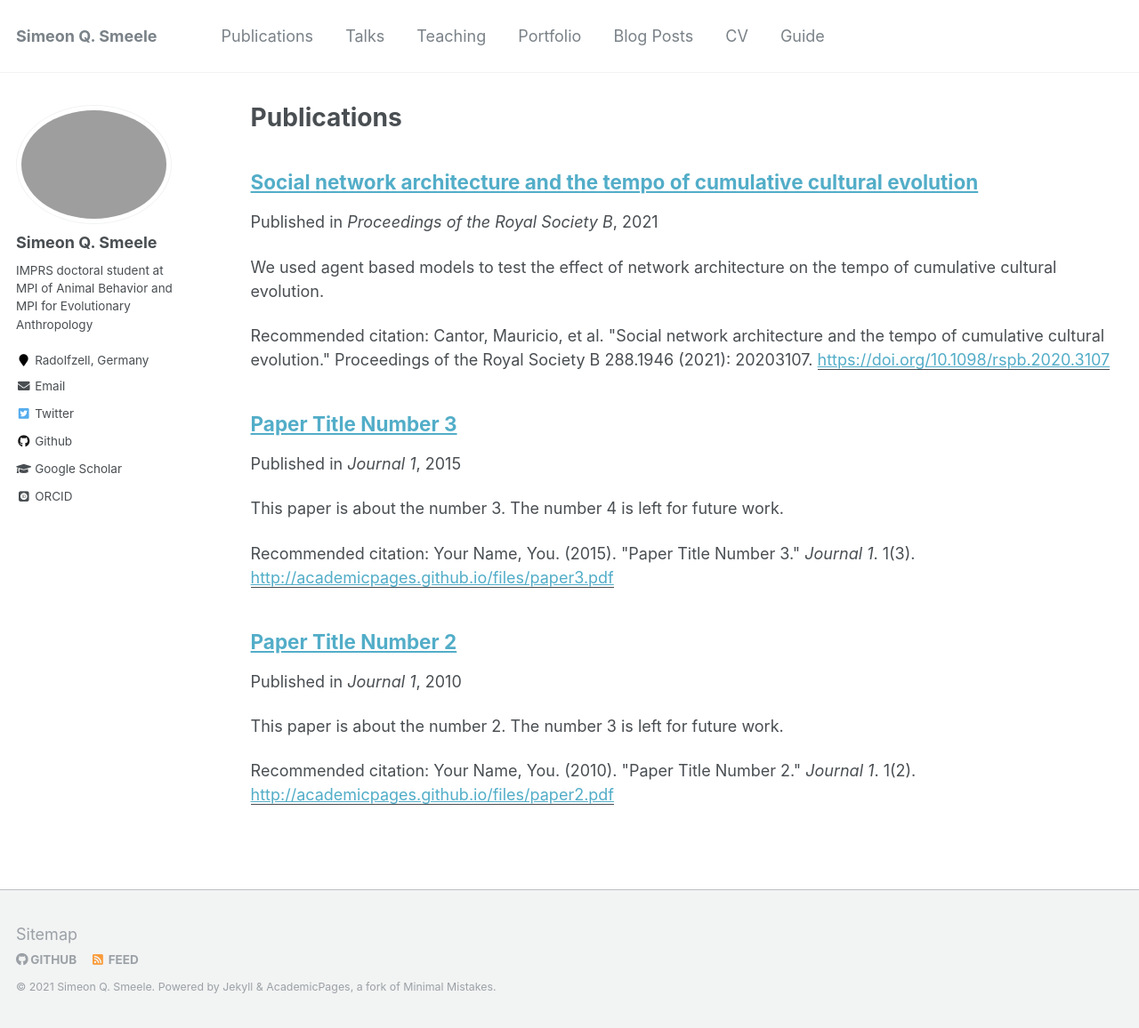
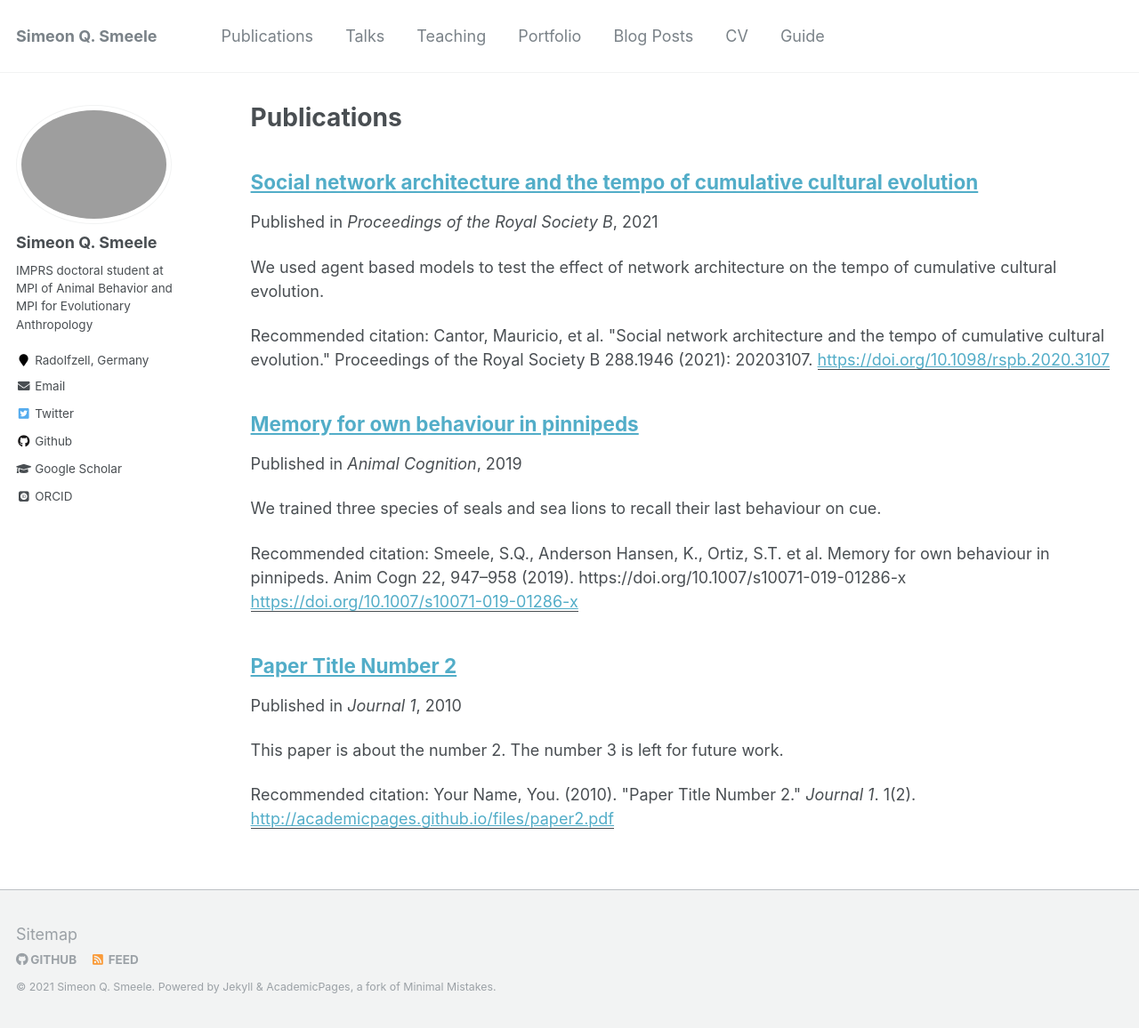
Before and after one commit to simeonqs/simeonqs.github.io, a Jekyll site: the page built from _pages/publications.md, in a window 1280 px wide and 1156 px high. Shown: the whole window at 89% size. Built offline with Jekyll 4.4.1, drawn with Linux system fonts in a browser that asks for light colours; some web fonts are replaced.

Commit message:
Adding second paper and updating first.

```diff
--- a/_publications/2015-10-01-paper-title-number-3.md
+++ /dev/null
@@ -1,15 +0,0 @@
----
-title: "Paper Title Number 3"
-collection: publications
-permalink: /publication/2015-10-01-paper-title-number-3
-excerpt: 'This paper is about the number 3. The number 4 is left for future work.'
-date: 2015-10-01
-venue: 'Journal 1'
-paperurl: 'http://academicpages.github.io/files/paper3.pdf'
-citation: 'Your Name, You. (2015). &quot;Paper Title Number 3.&quot; <i>Journal 1</i>. 1(3).'
----
-This paper is about the number 3. The number 4 is left for future work.
-
-[Download paper here](http://academicpages.github.io/files/paper3.pdf)
-
-Recommended citation: Your Name, You. (2015). "Paper Title Number 3." <i>Journal 1</i>. 1(3).
--- /dev/null
+++ b/_publications/2019_smeele_animal_cognition.md
@@ -0,0 +1,14 @@
+---
+title: "Memory for own behaviour in pinnipeds"
+collection: publications
+permalink: /publication/2019_smeele_animal_cognition
+excerpt: 'We trained three species of seals and sea lions to recall their last behaviour on cue.'
+date: 2019-06-25
+venue: 'Animal Cognition'
+paperurl: 'https://doi.org/10.1007/s10071-019-01286-x'
+citation: 'Smeele, S.Q., Anderson Hansen, K., Ortiz, S.T. et al. Memory for own behaviour in pinnipeds. Anim Cogn 22, 947–958 (2019). https://doi.org/10.1007/s10071-019-01286-x'
+---
+
+This paper is the result of my masters project where we trained sea lions, harbour seals and a grey seal to recall their last behaviour and repeat it on cue. We thereby showed that their are aware of their own behaviours and can remember them for at least 12-18 seconds.
+
+[Download paper here](https://doi.org/10.1007/s10071-019-01286-x)
--- a/_publications/2021_cantor_royal_b.md
+++ b/_publications/2021_cantor_royal_b.md
@@ -8,8 +8,7 @@ venue: 'Proceedings of the Royal Society B'
 paperurl: 'https://doi.org/10.1098/rspb.2020.3107'
 citation: 'Cantor, Mauricio, et al. "Social network architecture and the tempo of cumulative cultural evolution." Proceedings of the Royal Society B 288.1946 (2021): 20203107.'
 ---
-We used agent based models to test the effect of network architecture on the tempo of cumulative cultural evolution.
+
+This paper was the result of the joint journal club of the Farine and Aplin labs. Mauricio, Michael and I shared the first authorship, but it was really a team effort with everybody contributing with their expertise. This paper went from the initial idea to the first draft within a few weeks and is by far the most enjoyable project I have worked on until now.
 
 [Download paper here](https://doi.org/10.1098/rspb.2020.3107)
-
-Recommended citation: Cantor, Mauricio, et al. "Social network architecture and the tempo of cumulative cultural.
```
